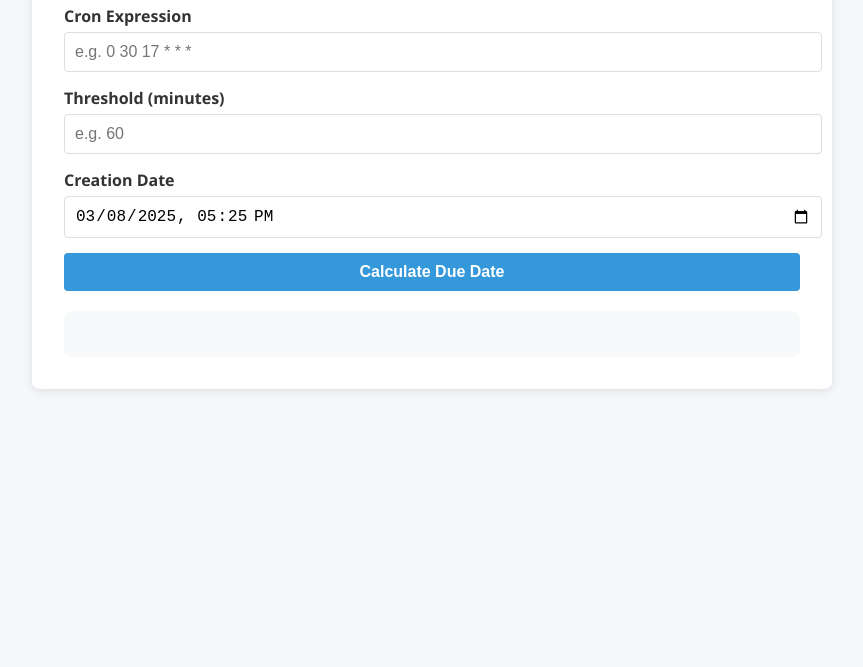
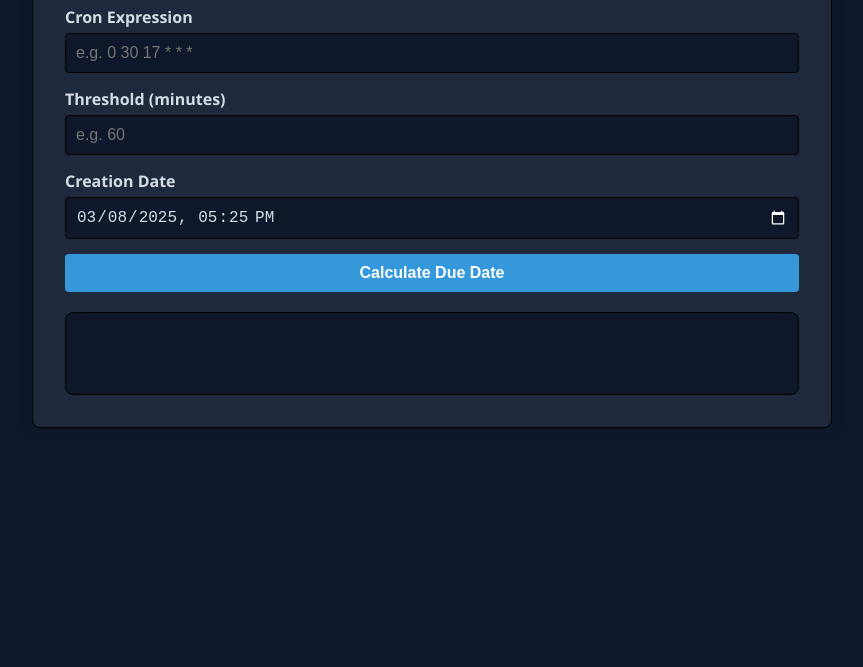
Before and after one commit to kyleastratton/cron-calculator-v2, a plain HTML site: page index.html in a window 1280 px wide. Shown: the part 133-800 px from the top of the page, without its empty margins (208-1071 px from the left). Drawn offline with Linux system fonts and the light colour scheme.

Commit message:
Add files via upload

```diff
--- a/index.html
+++ b/index.html
@@ -11,17 +11,18 @@
             max-width: 800px;
             margin: 0 auto;
             padding: 20px;
-            background-color: #f5f7fa;
-            color: #333;
+            background-color: #0F172A;
+            color: #d5dce3;
         }
         .container {
-            background-color: white;
+            background-color: #1E293B;
             border-radius: 8px;
             padding: 2rem;
-            box-shadow: 0 2px 10px rgba(0, 0, 0, 0.1);
+            box-shadow: 0 2px 10px #0F172A;
+            border: 1px solid #000;
         }
         h1 {
-            color: #2c3e50;
+            color: #d5dce3;
             text-align: center;
         }
         .form-group {
@@ -35,9 +36,25 @@
         input, button {
             width: 100%;
             padding: 10px;
-            border: 1px solid #ddd;
+            border: 1px solid #0F172A;
             border-radius: 4px;
             font-size: 16px;
+        }
+        input, select, button {
+            box-sizing: border-box;
+        }
+        input {
+            background-color: #0F172A;
+            color: #d5dce3;
+            border: 1px solid #000;
+        }
+        input[type="datetime-local"] {
+            color-scheme: dark; /* Switch to dark mode */
+        }
+        input:-internal-autofill-selected, input:-webkit-autofill {
+            background-color: #0F172A !important;
+            color: #d5dce3;
+            border: 1px solid #000;
         }
         button {
             background-color: #3498db;
@@ -53,9 +70,11 @@
             text-align: center;
             margin-top: 20px;
             padding: 15px;
-            background-color: #f8f9fa;
+            background-color: #0F172A;
+            min-height: 3.2rem;
             border-radius: 8px;
             font-weight: 600;
+            border: 1px solid #000;
         }
     </style>
 </head>
```
